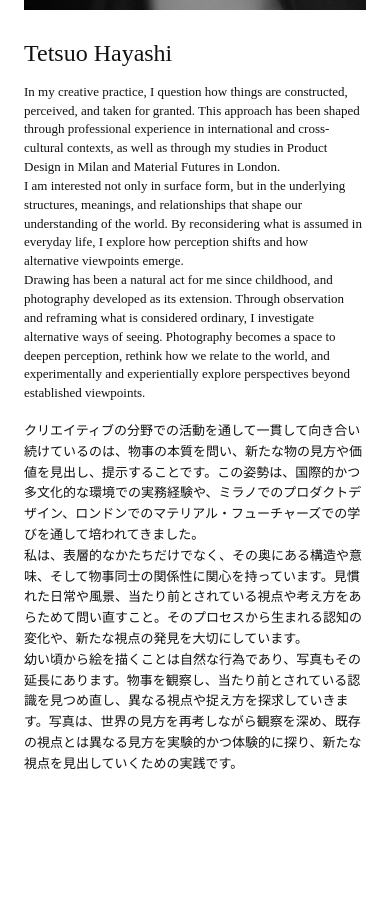
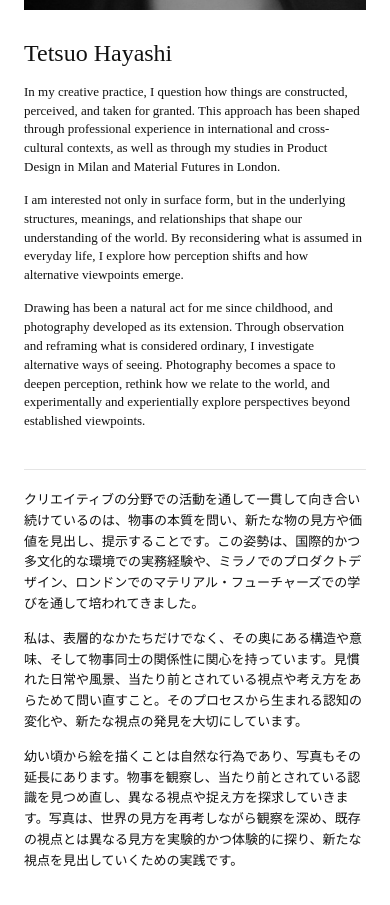
Before and after one commit to Tetsuography/Tetsuography, a website: page about.html in a window 390 px wide. Shown: the part 599-1504 px from the top of the page. Before the commit the page ends 1454 px from the top, so only its background shows below. Drawn offline with Linux system fonts and the light colour scheme.

Commit message:
Update style.css

```diff
--- a/style.css
+++ b/style.css
@@ -408,11 +408,31 @@ body.cursor-hover .custom-cursor {
   max-width: 100%;
 }
 
-.about-row {
+/* =====================================================
+   ADD THESE RULES TO style.css
+   (replace or supplement the existing .about-row rules)
+===================================================== */
+
+/* Language blocks: EN block then JP block, stacked vertically */
+.about-lang-block {
   display: grid;
-  grid-template-columns: 1fr 1fr;
-  column-gap: 18px;
-  align-items: stretch;
+  gap: 14px;
+}
+
+.about-lang-block + .about-lang-block {
+  margin-top: 24px;
+  padding-top: 24px;
+  border-top: 1px solid rgba(0, 0, 0, 0.10);
+}
+
+/* Remove old row styles if no longer needed */
+/* .about-row { ... }  ← can be deleted from style.css */
+
+@media (max-width: 720px) {
+  .about-lang-block + .about-lang-block {
+    margin-top: 20px;
+    padding-top: 20px;
+  }
 }
 
 .about-copy p {
```
